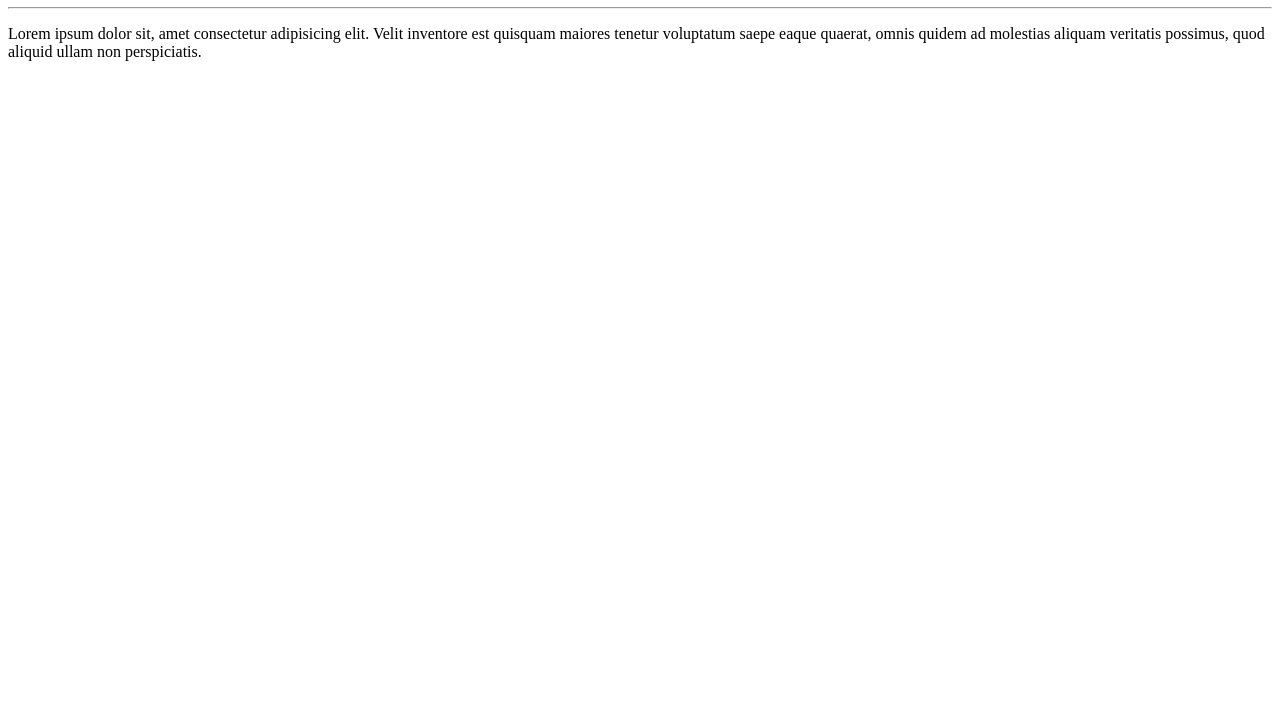
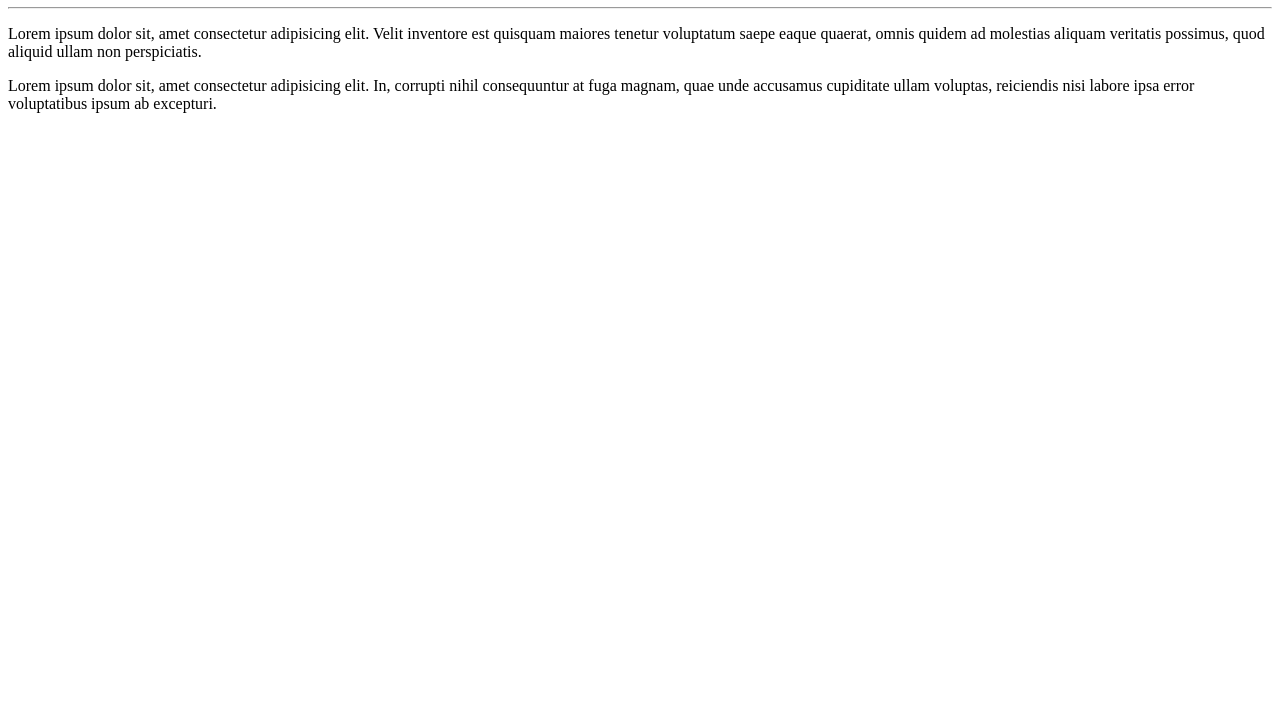
Before and after one commit to Alerbtx/Ola-mundo, a plain HTML site: page site-exemplo/index.html in a window 1280 px wide. Shown: the part 73-800 px from the top of the page. Drawn offline with Linux system fonts and the light colour scheme.

Commit message:
Adicionei um parágrafo

```diff
--- a/site-exemplo/index.html
+++ b/site-exemplo/index.html
@@ -13,6 +13,7 @@
     <p>Lorem ipsum dolor sit, amet consectetur adipisicing elit. Velit inventore est quisquam maiores tenetur voluptatum
         saepe eaque quaerat, omnis quidem ad molestias aliquam veritatis possimus, quod aliquid ullam non perspiciatis.
     </p>
+    <p>Lorem ipsum dolor sit, amet consectetur adipisicing elit. In, corrupti nihil consequuntur at fuga magnam, quae unde accusamus cupiditate ullam voluptas, reiciendis nisi labore ipsa error voluptatibus ipsum ab excepturi.</p>
 </body>
 
 </html>
```
